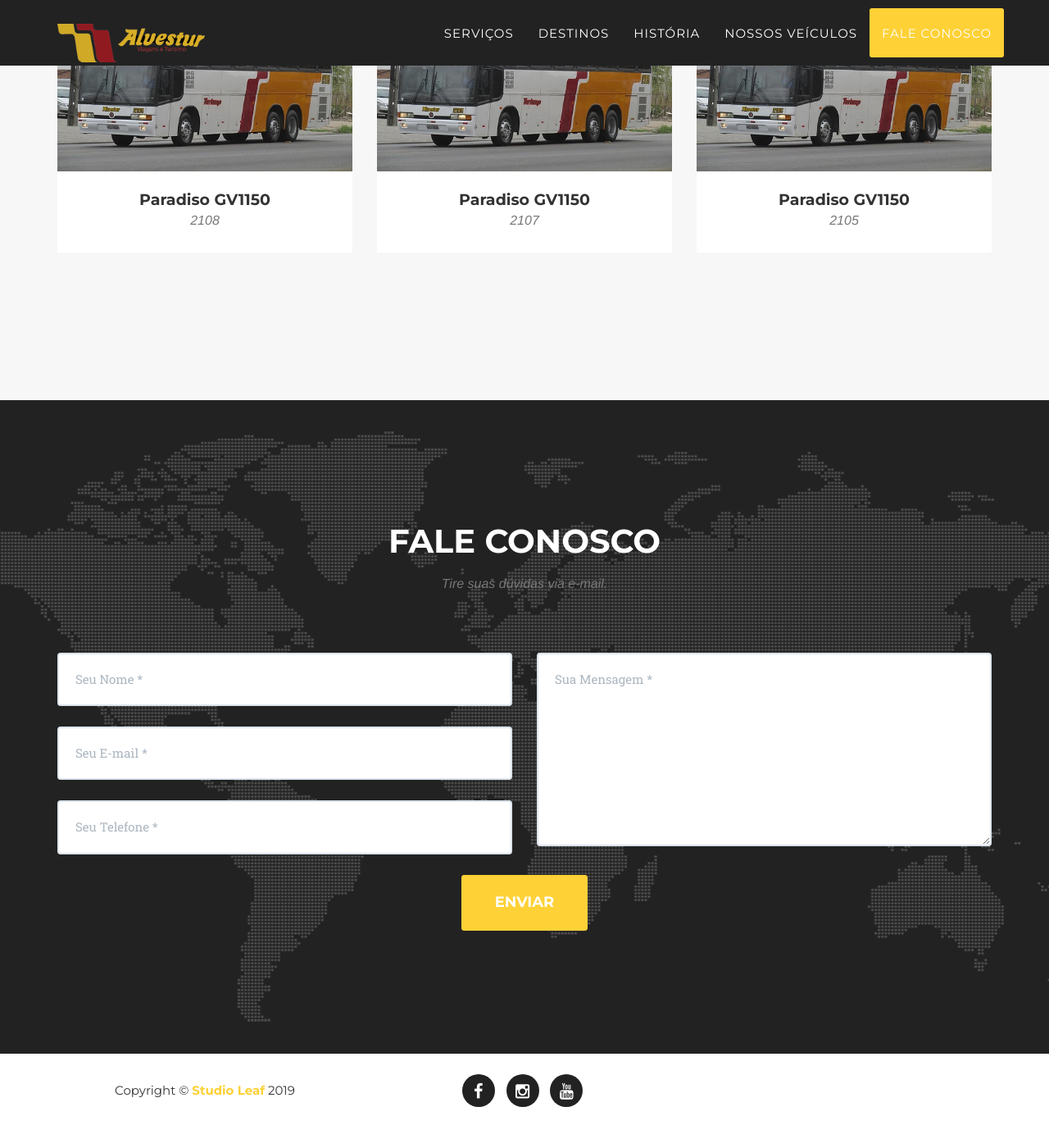
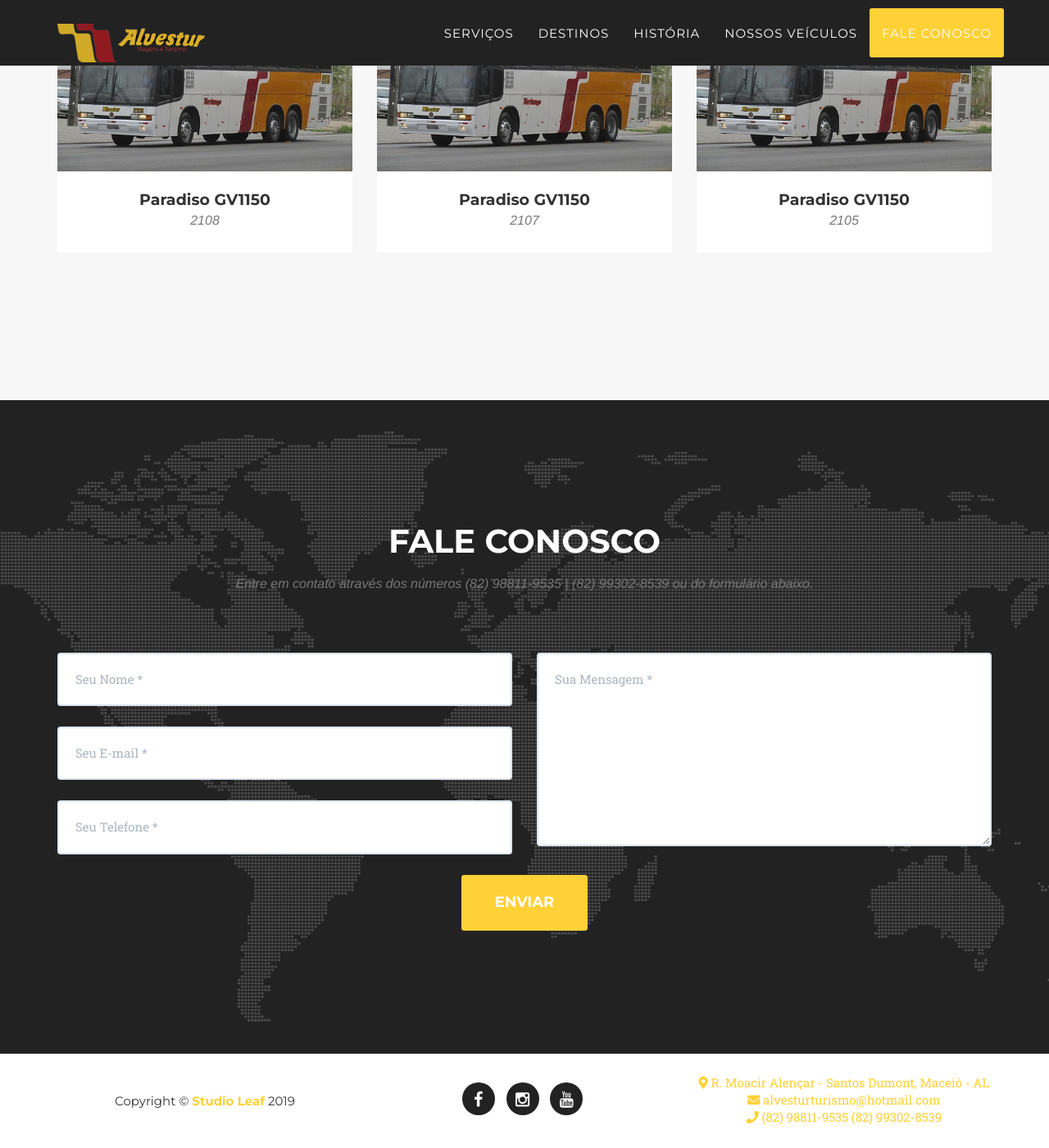
Before and after one commit to rubemfsv/alvestur, a Jekyll site: the page built from _posts/2014-07-13-project-6.markdown, in a window 1280 px wide and 1400 px high, scrolled down 5215 px. Shown: the whole window at 82% size. Built offline with Jekyll 4.4.1, drawn with Linux system fonts in a browser that asks for light colours; nearby versions of some CDN libraries; some web fonts are replaced; before the commit the page ends 6590 px from its top, so only the background shows below that.

Commit message:
Footer modified

```diff
--- a/_config.yml
+++ b/_config.yml
@@ -3,10 +3,11 @@ baseurl: /agency-jekyll-theme/
 
 # Site settings
 title: AlvesTur
-email: your-email@domain.com
+email: alvesturturismo@hotmail.com
 description: "AlvesTur."
 logo: <img src="{{site.url}}/{{site.baseurl}}/img/logos/alvestur.png" class="img-responsive" width="20%" height="100%">
-
+address: R. Moacir Alençar - Santos Dumont, Maceió - AL
+phone: (82) 98811-9535 (82) 99302-8539
 
 # Social networks usernames (many more available: google-plus, flickr, dribbble, pinterest, instagram, tumblr, linkedin, etc.)
 social:
@@ -17,13 +18,6 @@ social:
   - title: youtube
     url: https://www.youtube.com/channel/UCNMSdYJ4MwYhpJvKiubd-Dw
 
-# Postal address (add as many lines as necessary)
-address:
-  - line: 3481 Melrose Place
-  - line: Beverly Hills, CA 90210
-
 # Build settings
 markdown: kramdown
 permalink: pretty
-plugins:
-  - jekyll-seo-tag
--- a/_includes/contact.html
+++ b/_includes/contact.html
@@ -3,7 +3,7 @@
             <div class="row">
                 <div class="col-lg-12 text-center">
                     <h2 class="section-heading">Fale Conosco</h2>
-                    <h3 class="section-subheading text-muted">Tire suas dúvidas via e-mail.</h3>
+                    <h3 class="section-subheading text-muted">Entre em contato através dos números (82) 98811-9535 | (82) 99302-8539 ou do formulário abaixo.</h3>
                 </div>
             </div>
             <div class="row">
--- a/_includes/css/agency.css
+++ b/_includes/css/agency.css
@@ -730,7 +730,8 @@ footer span.copyright {
     text-transform: uppercase;
     text-transform: none;
     font-family: {{ site.data.template.font.primary }};
-    line-height: 40px;
+    line-height: 65px;
+    padding: 20px 0;
 }
 
 footer ul.quicklinks {
@@ -743,6 +744,7 @@ footer ul.quicklinks {
 
 ul.social-buttons {
     margin-bottom: 0;
+    padding: 10px 0;
 }
 
 ul.social-buttons li a {
--- a/_includes/footer.html
+++ b/_includes/footer.html
@@ -12,6 +12,22 @@
                         {% endfor %}
                     </ul>
                 </div>
+                <div class="col-md-4">
+                        <a href="https://www.google.com/maps/place/{{ site.address | url_encode }}">
+                            <i class="fas fa-map-marker-alt"></i>
+                            {{ site.address }}
+                        </a>
+                        <br>
+                        <a href="mailto:{{ site.email }}">
+                            <i class="fas fa-envelope"></i>
+                            {{ site.email }}
+                        </a>
+                        <br>
+                        <a href="tel:{{ site.phone | replace: ' ', '-' }}">
+                            <i class="fas fa-phone"></i>
+                            {{ site.phone }}
+                        </a>
+                </div>
             </div>
         </div>
     </footer>
--- a/_includes/head.html
+++ b/_includes/head.html
@@ -6,11 +6,12 @@
     <meta name="description" content="{{ site.description }}">
     <link rel="canonical" href="{{ page.url | replace:'index.html','' | prepend: site.baseurl | prepend: site.url }}">
 
-    <link rel="shortcut icon" type="image/png" href="favicon.png">
-
     <!-- Custom CSS & Bootstrap Core CSS - Uses Bootswatch Flatly Theme: http://bootswatch.com/flatly/ -->
     <link rel="stylesheet" href="{{ "/style.css" | prepend: site.baseurl }}">
     <link href="https://use.fontawesome.com/releases/v5.8.1/css/all.css" rel="stylesheet" type="text/css">
+
+    <!-- Favicon -->
+    <link rel="shortcut icon" type="image/png" href="/favicon.png">
 
     <!-- Custom Fonts -->
     <link rel="stylesheet" href="{{ "/css/font-awesome/css/font-awesome.min.css" | prepend: site.baseurl }}">
```
